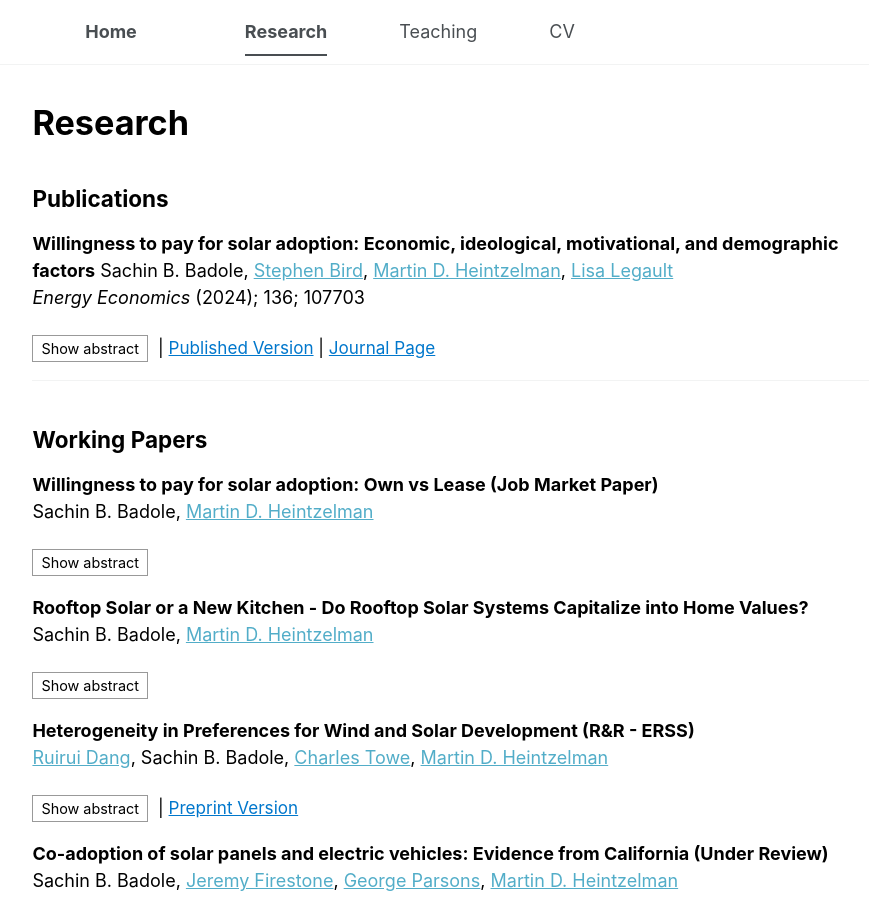
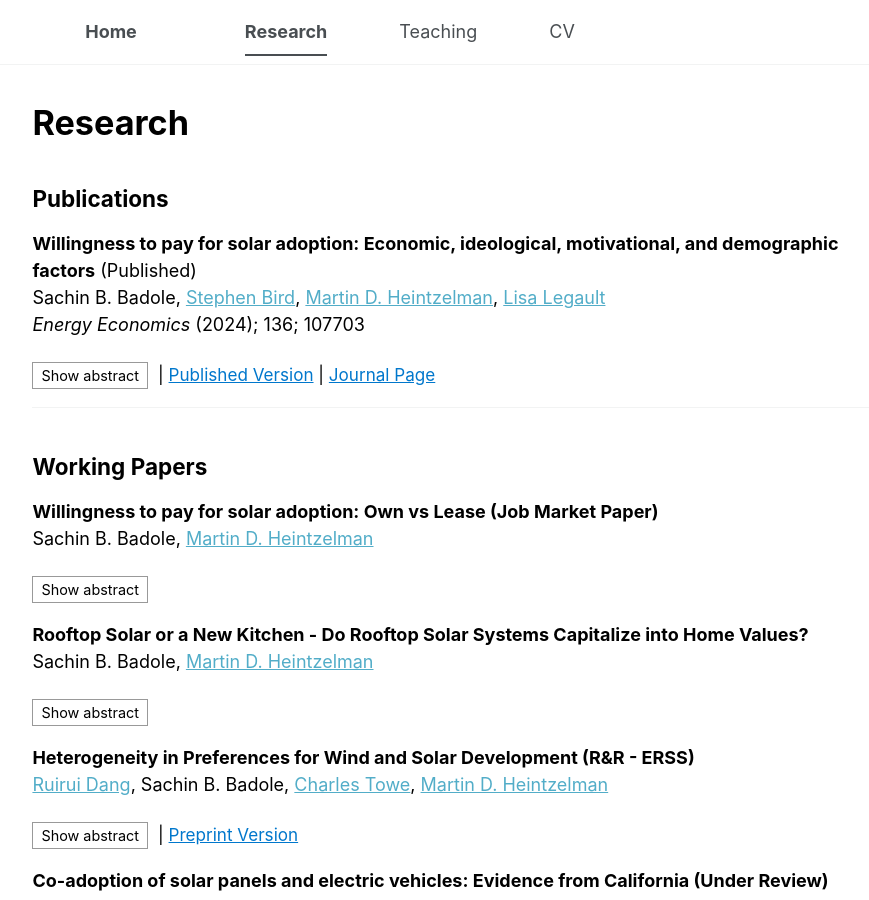
Before and after one commit to sachin-b-badole/sachin-b-badole.github.io, a Jekyll site: the page built from _pages/research.md, in a window 1280 px wide and 900 px high. Shown: the whole window, without its empty margins (301-1170 px from the left). Built offline with Jekyll 4.4.1, drawn with Linux system fonts in a browser that asks for light colours.

Commit message:
Update research.md

```diff
--- a/_pages/research.md
+++ b/_pages/research.md
@@ -9,7 +9,7 @@
 
 {% assign pubs = site.publications | where: "type", "publication" | sort: "year" | reverse %}
 {% for p in pubs %}
-**{{ p.title }}**
+**{{ p.title }}**{% if p.status %} ({{ p.status }}){% endif %}
 {{ p.authors | join: ", "}}
 {% if p.journal %}_{{ p.journal }}_ ({{ p.year }}); {{ p.volume }}; {{ p.pages }}{% endif %}
 
```
